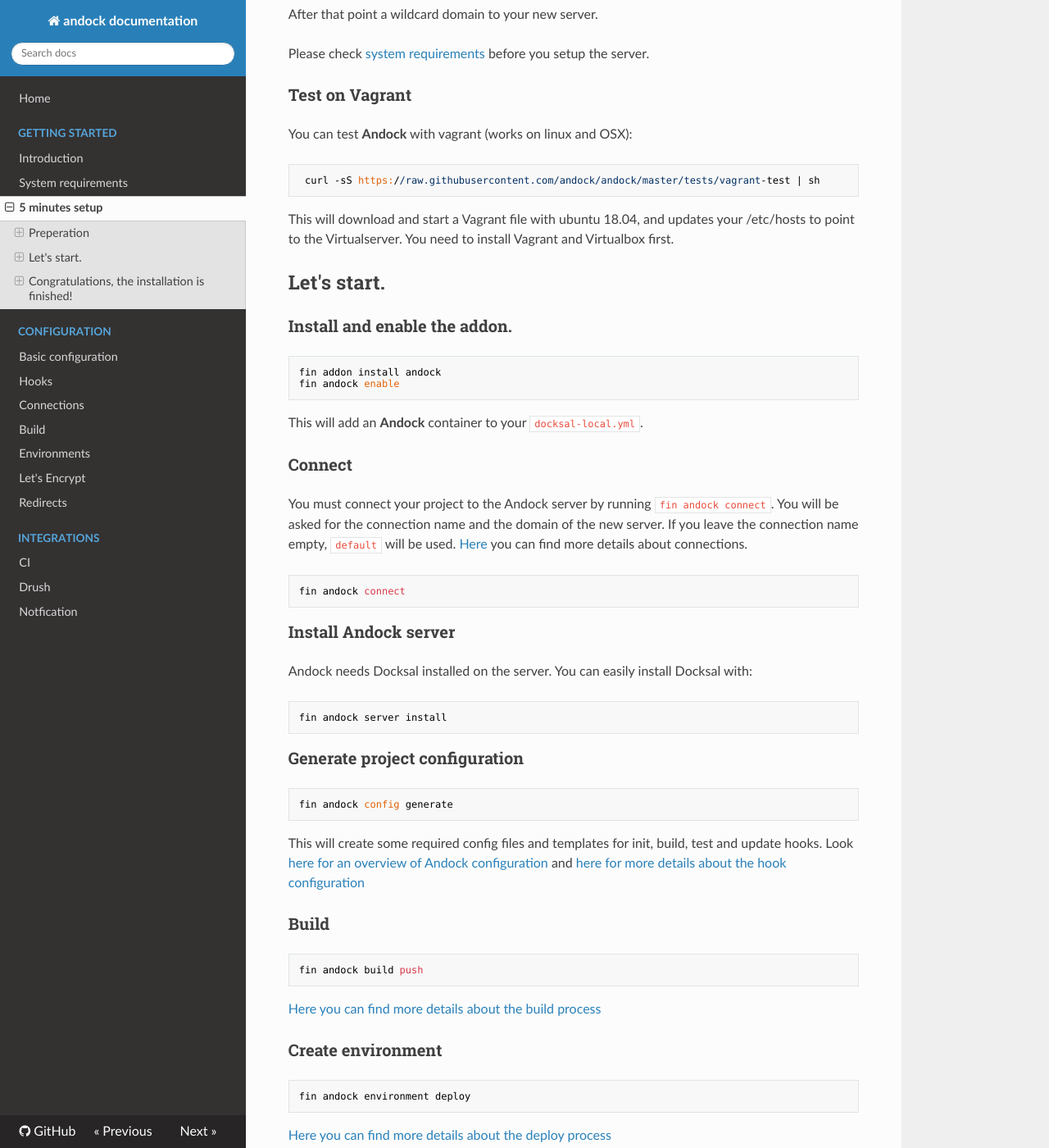
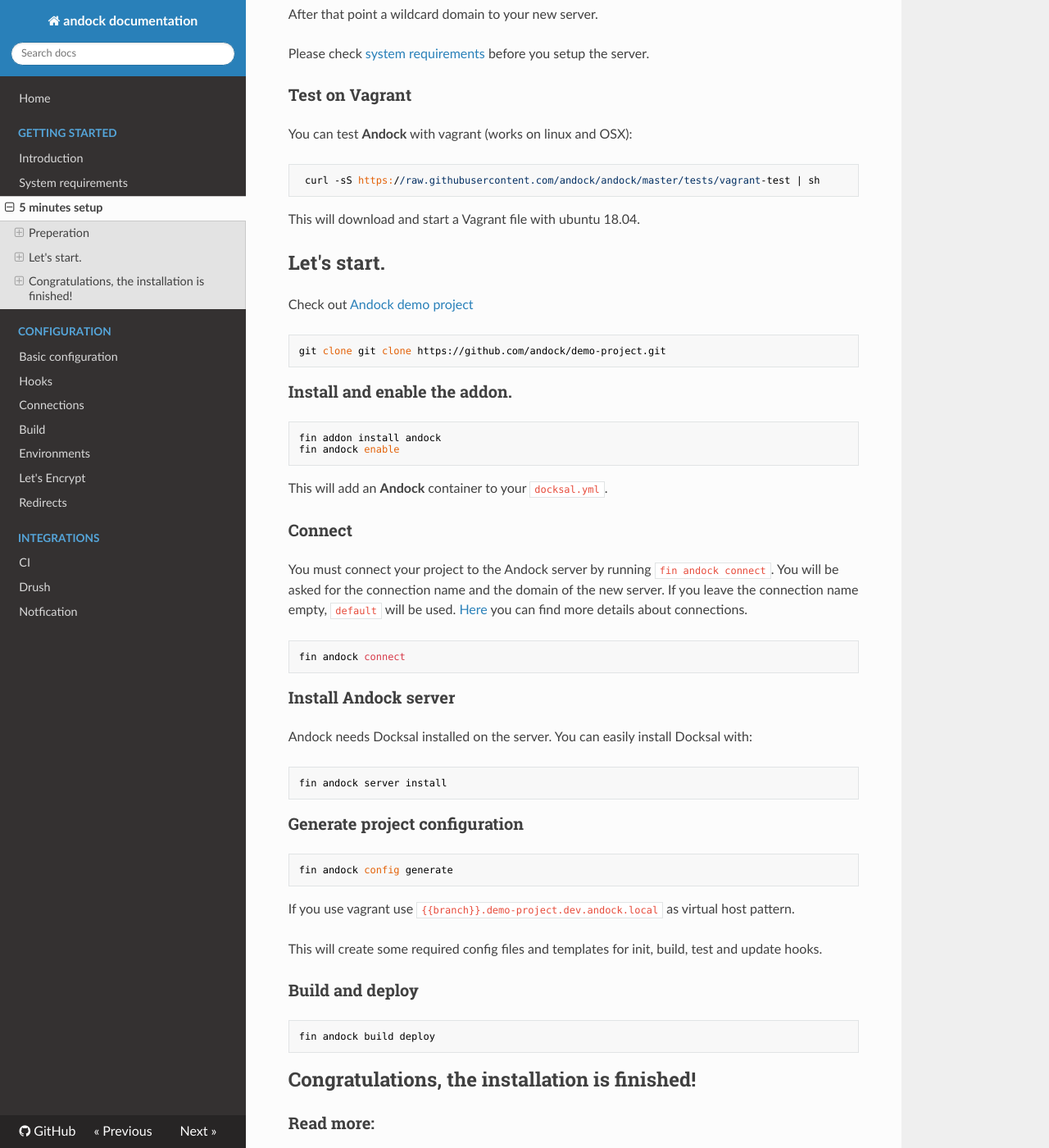
Before and after one commit to andock/andock, an MkDocs documentation site: the page built from docs/getting-started/docksal.md, in a window 1280 px wide and 1400 px high, scrolled down 332 px. Shown: the whole window at 82% size. Built offline with MkDocs 1.6.1, drawn with Linux system fonts in a browser that asks for light colours; nearby versions of some CDN libraries; old or Windows-style settings are respelled for this version of MkDocs; some of the changed text lies outside the part shown.

Commit message:
Update vagrant test. Update documentation.

````diff
--- a/docs/getting-started/docksal.md
+++ b/docs/getting-started/docksal.md
@@ -14,16 +14,19 @@
 ```
  curl -sS https://raw.githubusercontent.com/andock/andock/master/tests/vagrant-test | sh
 ```
-This will download and start a Vagrant file with ubuntu 18.04, and updates your /etc/hosts to point to the Virtualserver.
-You need to install Vagrant and Virtualbox first.
+This will download and start a Vagrant file with ubuntu 18.04.
 
 ## Let's start.
+Check out [Andock demo project](https://github.com/andock/demo-project)
+```
+git clone git clone https://github.com/andock/demo-project.git
+```
 ### Install and enable the addon.
 ```
 fin addon install andock
 fin andock enable
 ```
-This will add an <b>Andock</b> container to your `docksal-local.yml`.
+This will add an <b>Andock</b> container to your `docksal.yml`.
 
 ### Connect
 You must connect your project to the Andock server by running `fin andock connect`. You will be asked for the connection name and the domain of the new server.
@@ -40,23 +43,20 @@
 ```
 fin andock config generate
 ```
+If you use vagrant use `{{branch}}.demo-project.dev.andock.local` as virtual host pattern.
+
 This will create some required config files and templates for init, build, test and update hooks.
-Look [here for an overview of Andock configuration](../configuration/andock.md) and [here for more details about the hook configuration](../configuration/hooks.md)
 
-### Build
+### Build and deploy
 ```
-fin andock build push
+fin andock build deploy
 ```
-[Here you can find more details about the build process](../configuration/build.md)
 
-### Create environment
-```
-fin andock environment deploy
-```
-[Here you can find more details about the deploy process](../configuration/environment.md)
 ## Congratulations, the installation is finished!
 
 ### Read more:
+* [Andock configuration overview](../configuration/andock.md)
+* [Hooks overview](../configuration/hooks.md)
+* [The build process](../configuration/build.md)
+* [The deploy process](../configuration/environment.md)
 * [CI server automation](../integrations/ci.md)
-### Example hook configurations:
-1. [Drupal](../configuration/example-drupal-hooks.md)
````
Also changed, not shown: 1 other file.
